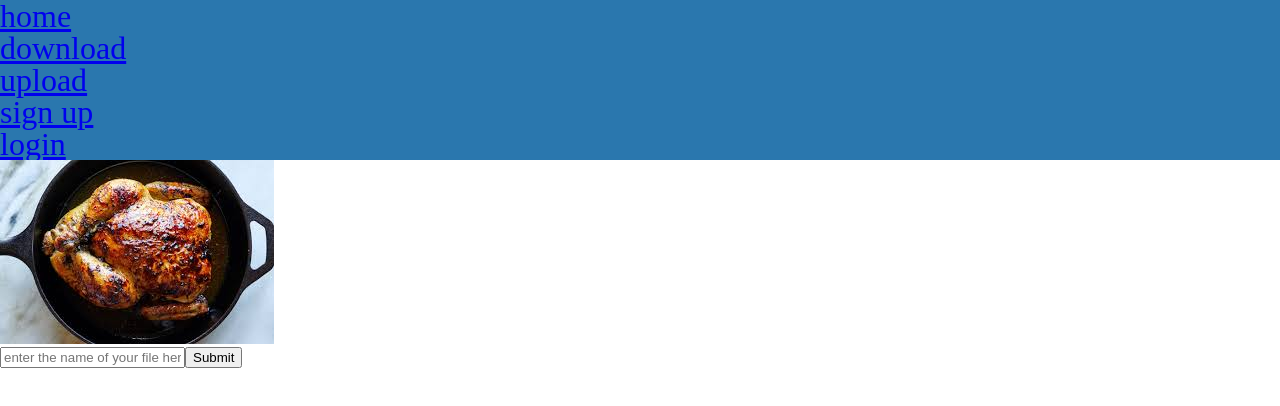
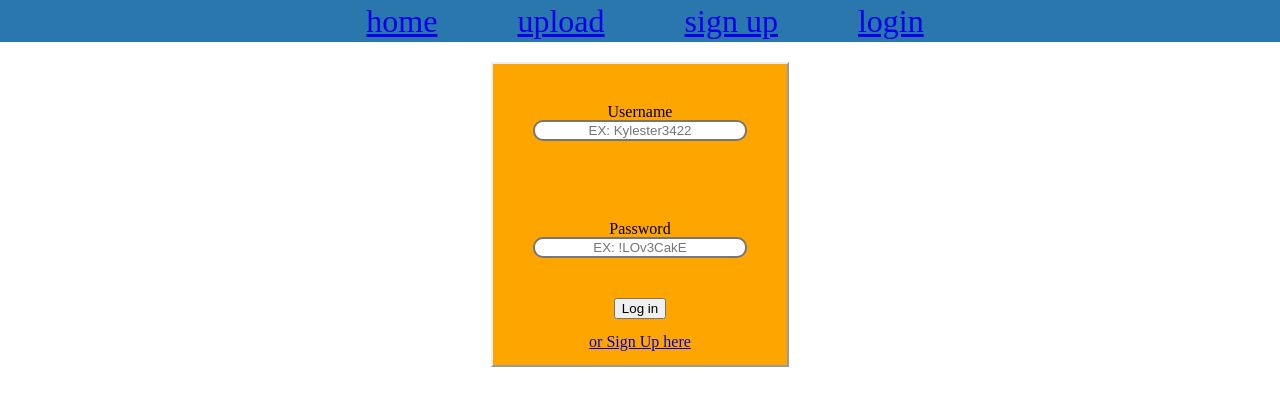
Before and after one commit to LardianGH/sound-community, a React (Create React App) app in the folder client/: page / in a window 1280 px wide. Shown: the top 406 px of the page. Built offline with nearby package versions, Linux system fonts and the light colour scheme; no server answers.

Commit message:
The previous commit worked on heroku. Got rid of /Download, made the navbar a little nicer, signup can redirect to login, app now opens on /Login

```diff
--- a/client/src/App.js
+++ b/client/src/App.js
@@ -11,9 +11,8 @@ function App() {
     <Router>
       <div>
         <Switch>
-        <Route exact path="/" component={Download} />
+        <Route exact path="/" component={Login} />
         <Route exact path="/Browse" component={Browse} />
-        <Route exact path="/Download" component={Download} />
         <Route exact path="/Upload" component={Upload} />
         <Route exact path="/Signup" component={Signup} />
         <Route exact path="/Login" component={Login} />
--- a/client/src/components/Navbar/index.js
+++ b/client/src/components/Navbar/index.js
@@ -4,11 +4,18 @@ import "./style.css";
 
 const Navbar = props => (
   <div className="Navbar">
-    <NavbarLink text={"home"} link={"/Browse"}/>
-          <NavbarLink text={"download"} link={"/Download"}/>
-          <NavbarLink text={"upload"} link={"/Upload"}/>
-          <NavbarLink text={"sign up"} link={"/Signup"}/>
+    <div className="NavbarLink">
+        <NavbarLink text={"home"} link={"/Browse"}/>
+    </div>
+    <div className="NavbarLink">
+        <NavbarLink text={"upload"} link={"/Upload"}/>
+    </div>
+    <div className="NavbarLink">
+        <NavbarLink text={"sign up"} link={"/Signup"}/>
+    </div>
+    <div className="NavbarLink">
           <NavbarLink text={"login"} link={"/Login"}/>
+    </div>
     {props.children}
   </div>
 );
--- a/client/src/components/Navbar/style.css
+++ b/client/src/components/Navbar/style.css
@@ -2,6 +2,13 @@
   width: 100%;
   font-size: 2rem;
   background-color: #2A77AE;
+  text-align: center;
+  padding: 5px;
+}
+
+.NavbarLink {
+  display: inline;
+  margin: 20px;
 }
 
 .title {
--- a/client/src/components/SignupForm/index.js
+++ b/client/src/components/SignupForm/index.js
@@ -28,28 +28,31 @@ render() {
     return(
         <form className="Signup">
                         <div className="fieldWrapper">
+                        Username
                         <input className="field"
                         name="userName"
                         type="text"
-                        placeholder="Username"
+                        placeholder="EX: Kylester3422"
                         value={this.state.name}
                         onChange={this.handleInputChange}
                         />
                         </div>
                         <div className="fieldWrapper">
+                            Email
                         <input className="field"
                         name="email"
                         type="text"
-                        placeholder="Email"
+                        placeholder="KyleLovesCake@gmail.com"
                         value={this.state.email}
                         onChange={this.handleInputChange}
                         />
                         </div>
                         <div className="fieldWrapper">
+                            Password
                         <input className="field"
                         name="password"
                         type="password"
-                        placeholder="Password"
+                        placeholder="EX: !LOv3CakE"
                         value={this.state.password}
                         onChange={this.handleInputChange}
                         />
@@ -61,6 +64,10 @@ render() {
                         <i className="signup icon"></i>
                         Sign Up
                     </button>
+
+                    <div className="changeForm">
+                    <a href="/Login">or Log in here</a>
+                    </div>
         </form>
     );
 };
--- a/client/src/pages/Login.js
+++ b/client/src/pages/Login.js
@@ -40,8 +40,8 @@ checkForUser = () => {
     returnedName: res.data.userName,
     returnedEmail: res.data.email
   });
-  if (res.data.userName)
-{this.props.history.push("/browse")}
+ // if (res.data.userName)
+//{this.props.history.push("/browse")}
 })
 .catch(err => console.log(err));
 }
@@ -57,6 +57,8 @@ render() {
 return (
 
 <div>
+<Navbar>
+  </Navbar>
         {this.state.returnedName}
 
         <LoginForm
--- a/package.json
+++ b/package.json
@@ -10,6 +10,7 @@
     "start": "yarn start:prod",
     "start:prod": "node server.js",
     "start:dev": "concurrently \"nodemon server.js\" \"yarn client\"",
+    "client": "cd client && yarn start",
     "install": "cd client && yarn",
     "build": "cd client && yarn build",
     "heroku-postbuild": "yarn build"
```
